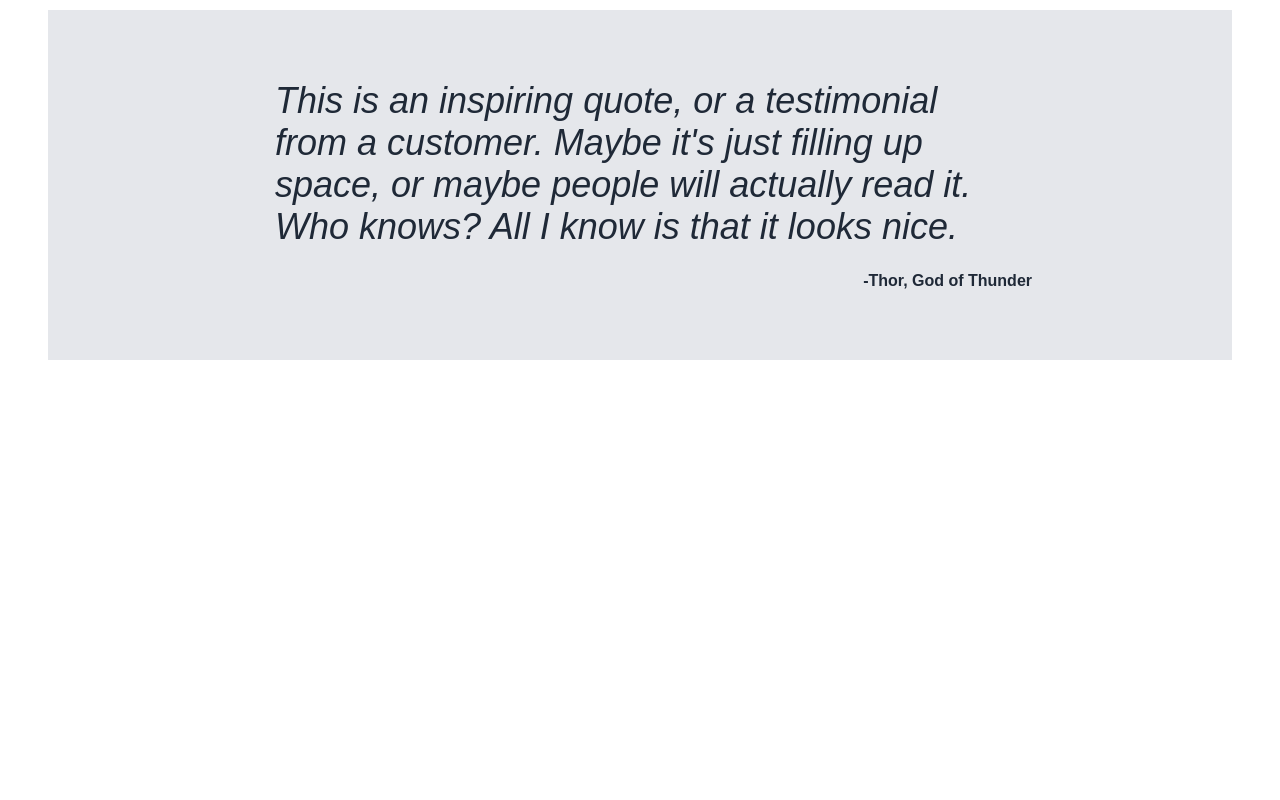
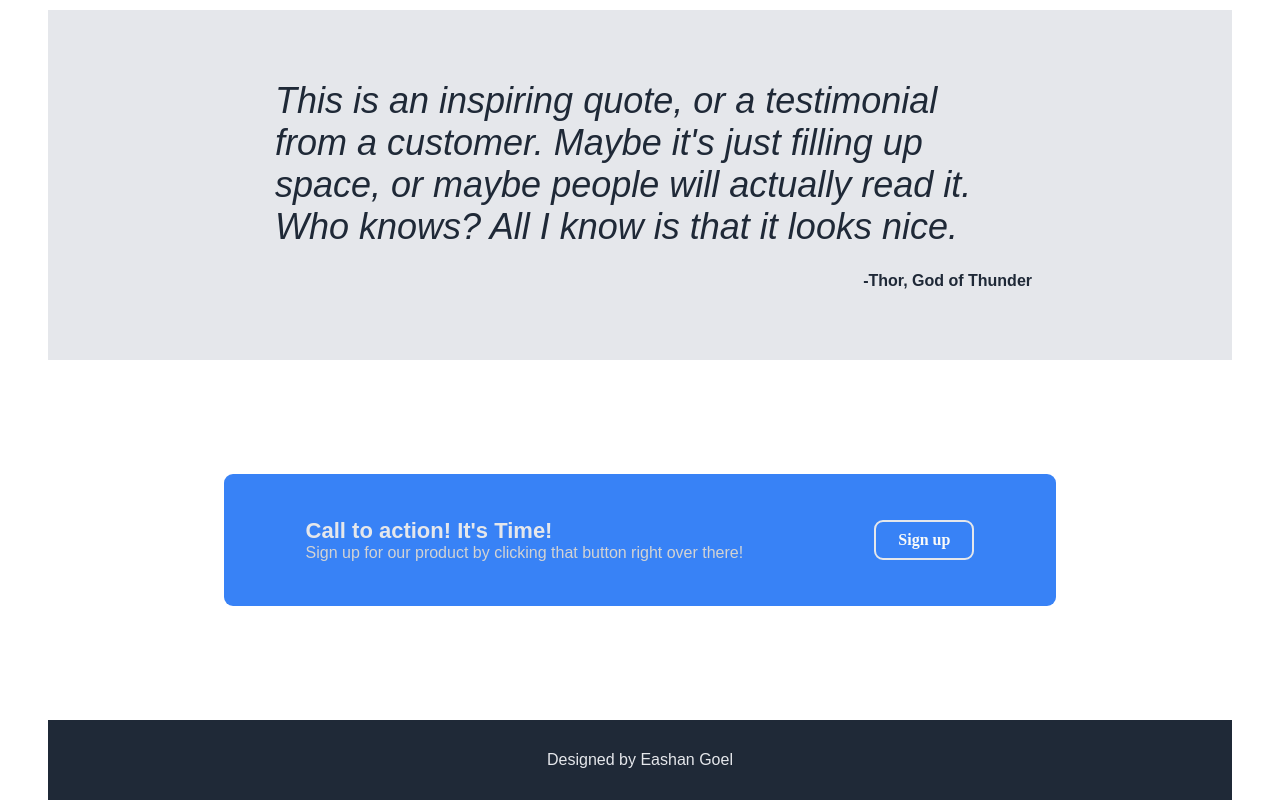
Before and after one commit to eashangoel/LandingPageProject, a plain HTML site: page index.html in a window 1280 px wide. Shown: the part 813-1613 px from the top of the page. Before the commit the page ends 1173 px from the top, so only its background shows below. Drawn offline with Linux system fonts and the light colour scheme.

Commit message:
Added c2a and footer, project complete

```diff
--- a/index.html
+++ b/index.html
@@ -59,17 +59,20 @@
     </div>
     <div class="thor">-Thor, God of Thunder</div>
     </div>
-    <!--<div class="cards">
-    <div class="card">Lorem ipsum dolor sit amet consectetur adipisicing elit. Tempora, eveniet? Dolorem dignissimos maiores non delectus possimus dolor nulla repudiandae vitae provident quae, obcaecati ipsam unde impedit corrupti veritatis minima porro?</div>
-    <div class="card">Lorem ipsum dolor sit, amet consectetur adipisicing elit. Quasi quaerat qui iure ipsam maiores velit tempora, deleniti nesciunt fuga suscipit alias vero rem, corporis officia totam saepe excepturi odit ea.</div>
-    <div class="card">Lorem ipsum dolor sit amet consectetur, adipisicing elit. Nobis illo ex quas, commodi eligendi aliquam ut, dolor, atque aliquid iure nulla. Laudantium optio accusantium quaerat fugiat, natus officia esse autem?</div>
-    <div class="card">Lorem ipsum dolor sit amet consectetur adipisicing elit. Necessitatibus nihil impedit eius amet adipisci dolorum vel nostrum sit excepturi corporis tenetur cum, dolore incidunt blanditiis. Unde earum minima laboriosam eos!</div>
-    <div class="card">Lorem ipsum dolor sit amet consectetur, adipisicing elit. Nobis illo ex quas, commodi eligendi aliquam ut, dolor, atque aliquid iure nulla. Laudantium optio accusantium quaerat fugiat, natus officia esse autem?</div>
-    <div class="card">Lorem ipsum dolor sit amet consectetur adipisicing elit. Necessitatibus nihil impedit eius amet adipisci dolorum vel nostrum sit excepturi corporis tenetur cum, dolore incidunt blanditiis. Unde earum minima laboriosam eos!</div>
-  </div>
+    <!--part3 (quote by thor) starts here-->
+    <!--part4 (call to action) starts here-->
+    <div class="c2awhite">
+        <div class="c2ablue">
+            <div class="c2atext">
+                <p id="up">Call to action! It's Time!</p>
+                <p id="down">Sign up for our product by clicking that button right over there!</p>
+            </div>
+                <button class="c2abutton">Sign up</button>
+        </div>
+    </div>
 
     <div class="footer">
-      The Odin Project ❤️
-    </div>-->
+      <p>Designed by Eashan Goel</p>
+    </div>
   </body>
 </html>
--- a/style.css
+++ b/style.css
@@ -172,3 +172,50 @@ button{
     color: #1F2937;
     font-weight: 800;
 }
+/*quote by thor portion ends here
+CALL TO ACTION POPUP starts here*/
+
+.c2awhite{
+    display: flex;
+    height: 360px;
+    align-items: center;
+    justify-content: center;
+}
+.c2ablue{
+    display: flex;
+    align-items: center;
+    justify-content: space-around;
+   background-color: #3882F6;
+   border-radius: 9px;
+    width: 800px;
+    padding: 16px;
+    height: 100px;
+}
+.c2abutton{
+    border: 2px solid #E5E7EB;
+    border-radius: 9px;
+    font-weight: bold;
+}
+.c2atext #up{
+    color: #E5E7EB;
+    font-size: 22px;
+    font-weight: 800;
+}
+.c2atext #down{
+    color: lightgray;
+    font-weight: 200;
+}
+
+
+.footer{
+    background-color: #1F2937;
+    margin-left: 48px;
+    margin-right: 48px;
+    height: 80px;
+    display: flex;
+    align-items: center;
+    justify-content: center;
+    margin-top: 0;
+    margin-bottom: auto;
+    color: #E5E7EB;
+}
```
